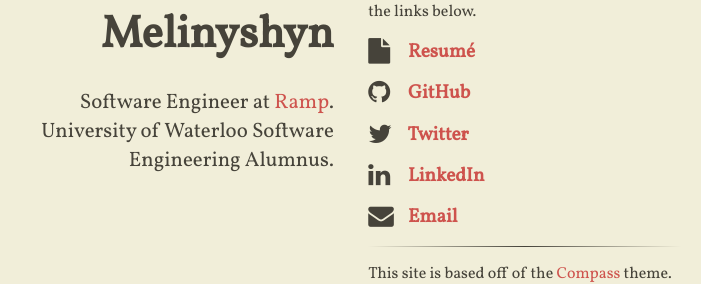
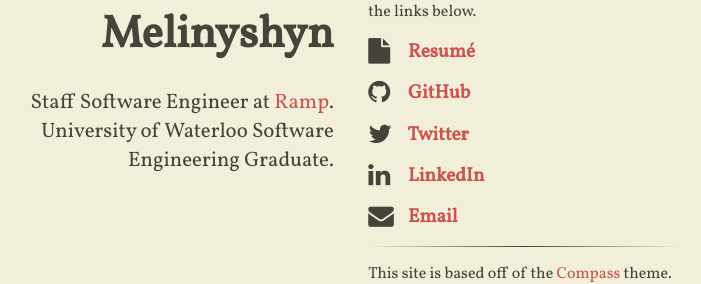
Before and after one commit to Melinysh/melinysh.github.io, a Jekyll site: the page built from index.html, in a window 1280 px wide. Shown: the part 187-471 px from the top of the page, without its empty margins (299-1000 px from the left). Built offline with Jekyll 4.4.1, drawn with Linux system fonts in a browser that asks for light colours; nearby versions of some CDN libraries.

Commit message:
Latest update

```diff
--- a/_config.yml
+++ b/_config.yml
@@ -9,7 +9,7 @@ compass:
   # author will appear under the avatar (optional)
   author: "Stephen Melinyshyn"
   # tagline will appear under the title (optional)
-  tagline: "Software Engineer at <a href='https://ramp.com'>Ramp</a>. University of Waterloo Software Engineering Alumnus."
+  tagline: "Staff Software Engineer at <a href='https://ramp.com'>Ramp</a>. University of Waterloo Software Engineering Graduate."
   # if include_content is true, the contents of the content.html include will be
   # added right above the generated item list, if present
   include_content: true
@@ -18,7 +18,7 @@ compass:
   # Tracking Code to that file.
   include_analytics: true
   # Twitter @username (as defined by the Twitter Card specs)
-  twitter: "melinysh"
+  # twitter: "melinysh"
 
 # exclude
 exclude: ["CNAME", "Gemfile", "Gemfile.lock", "LICENSE"]
```
